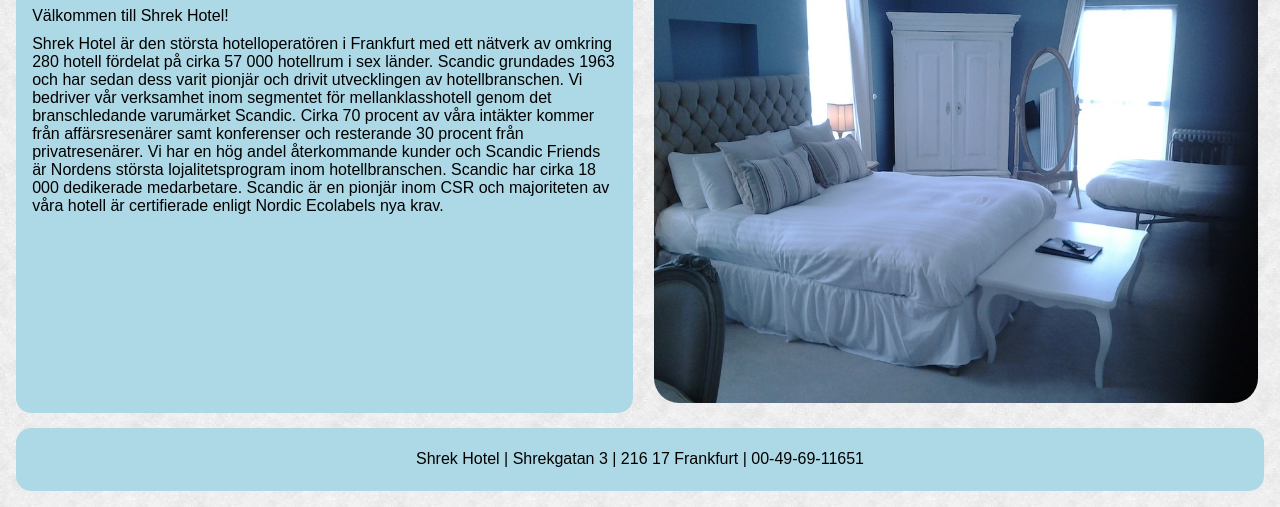
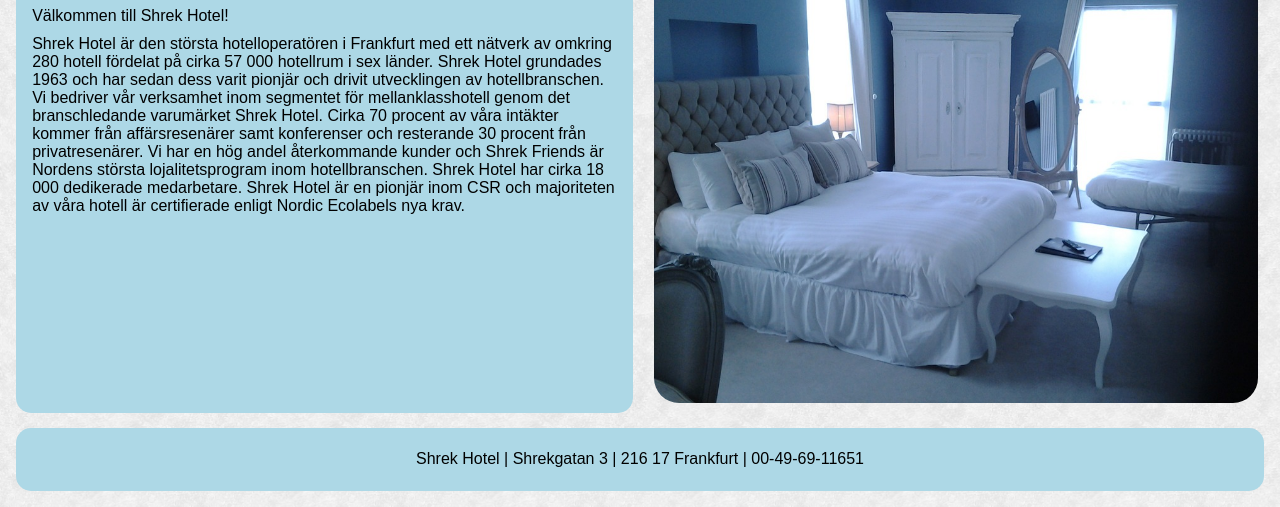
Before and after one commit to movve10/webb10, a plain HTML site: page index.html in a window 1280 px wide. Shown: the part 358-865 px from the top of the page. Drawn offline with Linux system fonts and the light colour scheme.

Commit message:
Update index.html

```diff
--- a/index.html
+++ b/index.html
@@ -29,11 +29,11 @@
     <h1>Shrek Hotel</h1>
     <p>Välkommen till Shrek Hotel!</p>
     <p>Shrek Hotel är den största hotelloperatören i Frankfurt med ett nätverk av omkring 280 hotell fördelat på cirka 57 000 hotellrum i sex länder.
-      Scandic grundades 1963 och har sedan dess varit pionjär och drivit utvecklingen av hotellbranschen. Vi bedriver vår verksamhet inom segmentet för mellanklasshotell genom det branschledande varumärket Scandic.
+      Shrek Hotel grundades 1963 och har sedan dess varit pionjär och drivit utvecklingen av hotellbranschen. Vi bedriver vår verksamhet inom segmentet för mellanklasshotell genom det branschledande varumärket Shrek Hotel.
       Cirka 70 procent av våra intäkter kommer från affärsresenärer samt konferenser och resterande 30 procent från privatresenärer.
-      Vi har en hög andel återkommande kunder och Scandic Friends är Nordens största lojalitetsprogram inom hotellbranschen.
-      Scandic har cirka 18 000 dedikerade medarbetare.
-      Scandic är en pionjär inom CSR och majoriteten av våra hotell är certifierade enligt Nordic Ecolabels nya krav.</p>
+      Vi har en hög andel återkommande kunder och Shrek Friends är Nordens största lojalitetsprogram inom hotellbranschen.
+      Shrek Hotel har cirka 18 000 dedikerade medarbetare.
+      Shrek Hotel är en pionjär inom CSR och majoriteten av våra hotell är certifierade enligt Nordic Ecolabels nya krav.</p>
   </div>
   <div class="right">
     <img class="roominside" src="img/roominside.png" alt="photo of hotel romm">
```
